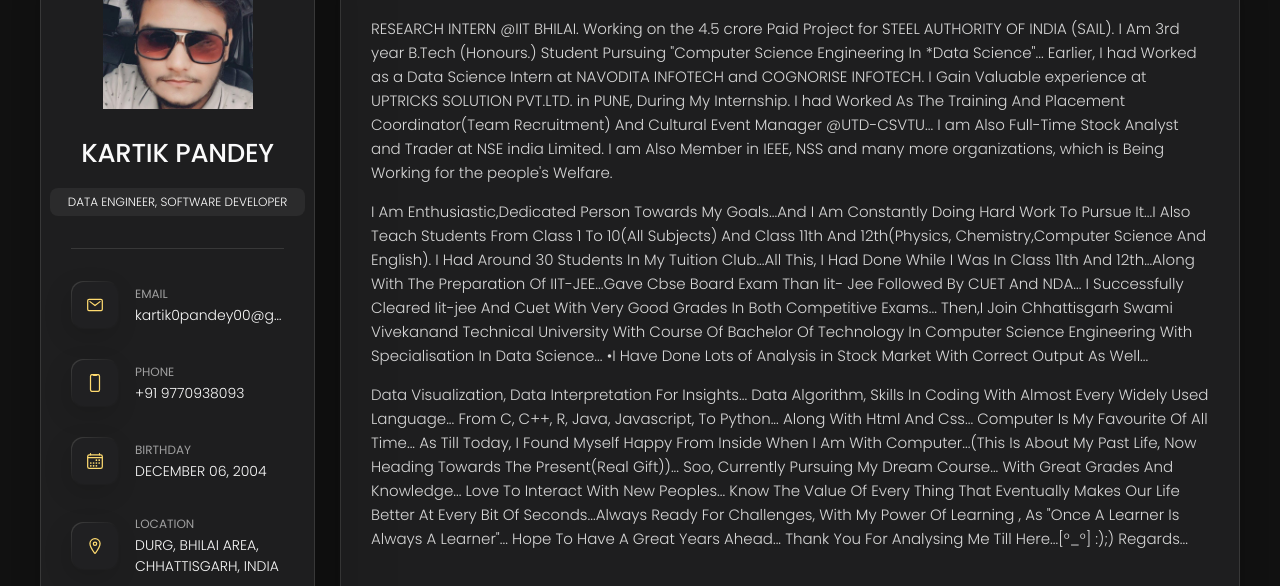
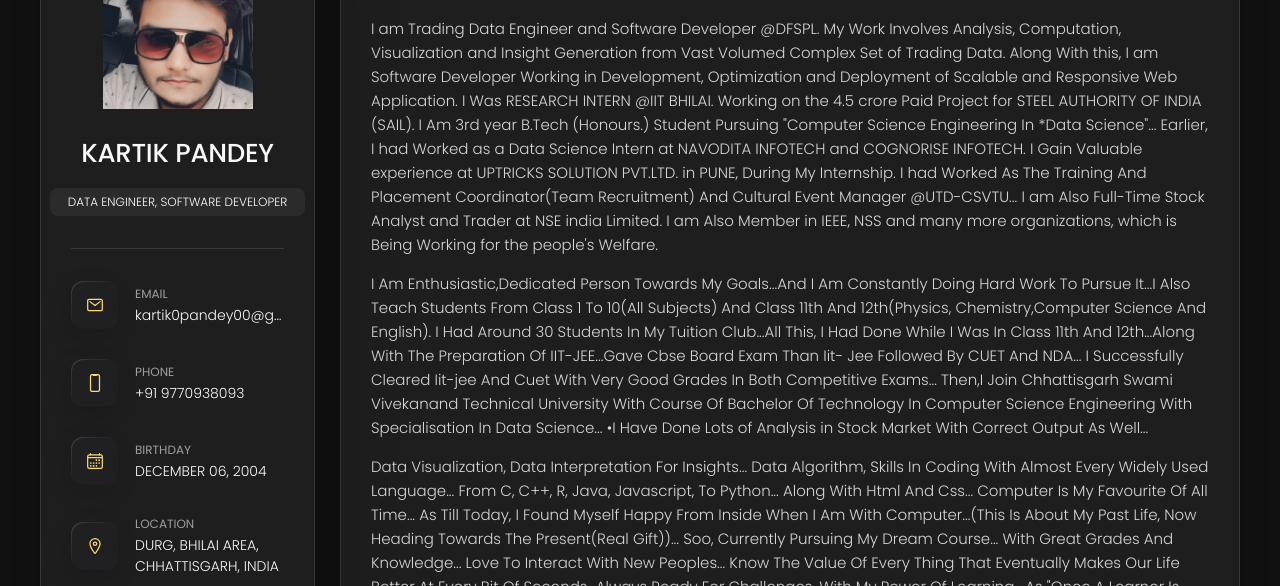
Before and after one commit to KARTIK-PANDEY/My_Portfolio_Website, a plain HTML site: page index.html in a window 1280 px wide. Shown: the part 162-748 px from the top of the page. Drawn offline with nearby package versions, Linux system fonts and the light colour scheme.

Commit message:
Updated the Job Profile and Career Goals

```diff
--- a/index.html
+++ b/index.html
@@ -216,7 +216,8 @@
 
         <section class="about-text">
           <p>
-            RESEARCH INTERN @IIT BHILAI. Working on the 4.5 crore Paid Project for STEEL AUTHORITY OF INDIA (SAIL). I Am 3rd year B.Tech (Honours.) Student Pursuing "Computer Science Engineering In *Data Science"... Earlier, I had Worked as a Data Science Intern at NAVODITA INFOTECH and COGNORISE INFOTECH. I Gain Valuable experience at UPTRICKS SOLUTION PVT.LTD. in PUNE, During My Internship.
+            I am Trading Data Engineer and Software Developer @DFSPL. My Work Involves Analysis, Computation, Visualization and Insight Generation from Vast Volumed Complex Set of Trading Data. Along With this, I am Software Developer Working in Development, Optimization and Deployment of Scalable and Responsive Web Application.
+            I Was RESEARCH INTERN @IIT BHILAI. Working on the 4.5 crore Paid Project for STEEL AUTHORITY OF INDIA (SAIL). I Am 3rd year B.Tech (Honours.) Student Pursuing "Computer Science Engineering In *Data Science"... Earlier, I had Worked as a Data Science Intern at NAVODITA INFOTECH and COGNORISE INFOTECH. I Gain Valuable experience at UPTRICKS SOLUTION PVT.LTD. in PUNE, During My Internship.
 
 I had Worked As The Training And Placement Coordinator(Team Recruitment) And Cultural Event Manager @UTD-CSVTU... I am Also Full-Time Stock Analyst and Trader at NSE india Limited.
 
```
